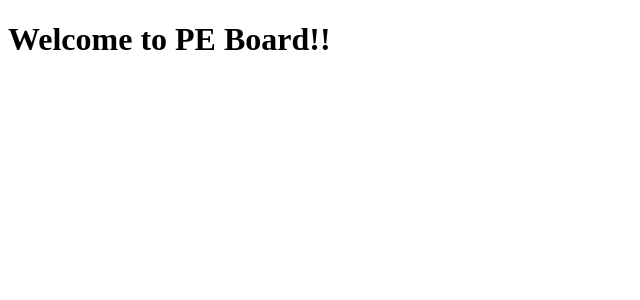
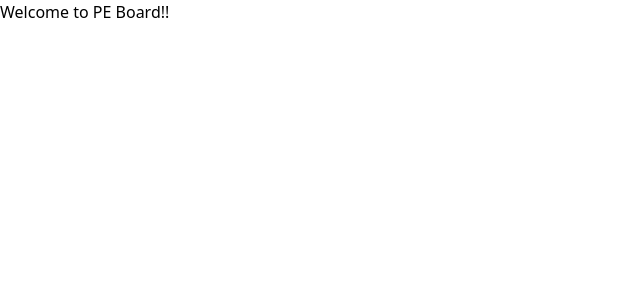
Before and after one commit to codeths/pe, a SvelteKit app: page / in a window 1280 px wide. Shown: the top 300 px of the page, without its empty margins (0-640 px from the left). Built offline with nearby package versions, Linux system fonts and the light colour scheme.

Commit message:
feat: add tailwind
Co-authored-by: Sparrow <sparrowrat@proton.me>

```diff
--- /dev/null
+++ b/src/app.css
@@ -0,0 +1,2 @@
+@import 'tailwindcss';
+@plugin '@tailwindcss/forms';
--- /dev/null
+++ b/src/routes/+layout.svelte
@@ -0,0 +1,7 @@
+<script lang="ts">
+	import '../app.css';
+
+	let { children } = $props();
+</script>
+
+{@render children()}
--- a/vite.config.ts
+++ b/vite.config.ts
@@ -1,6 +1,7 @@
+import tailwindcss from '@tailwindcss/vite';
 import { sveltekit } from '@sveltejs/kit/vite';
 import { defineConfig } from 'vite';
 
 export default defineConfig({
-	plugins: [sveltekit()]
+	plugins: [tailwindcss(), sveltekit()],
 });
```
Also changed, not shown: package.json (+6 -1 lines), 1 other file (tests, documents, lock files or other folders).
